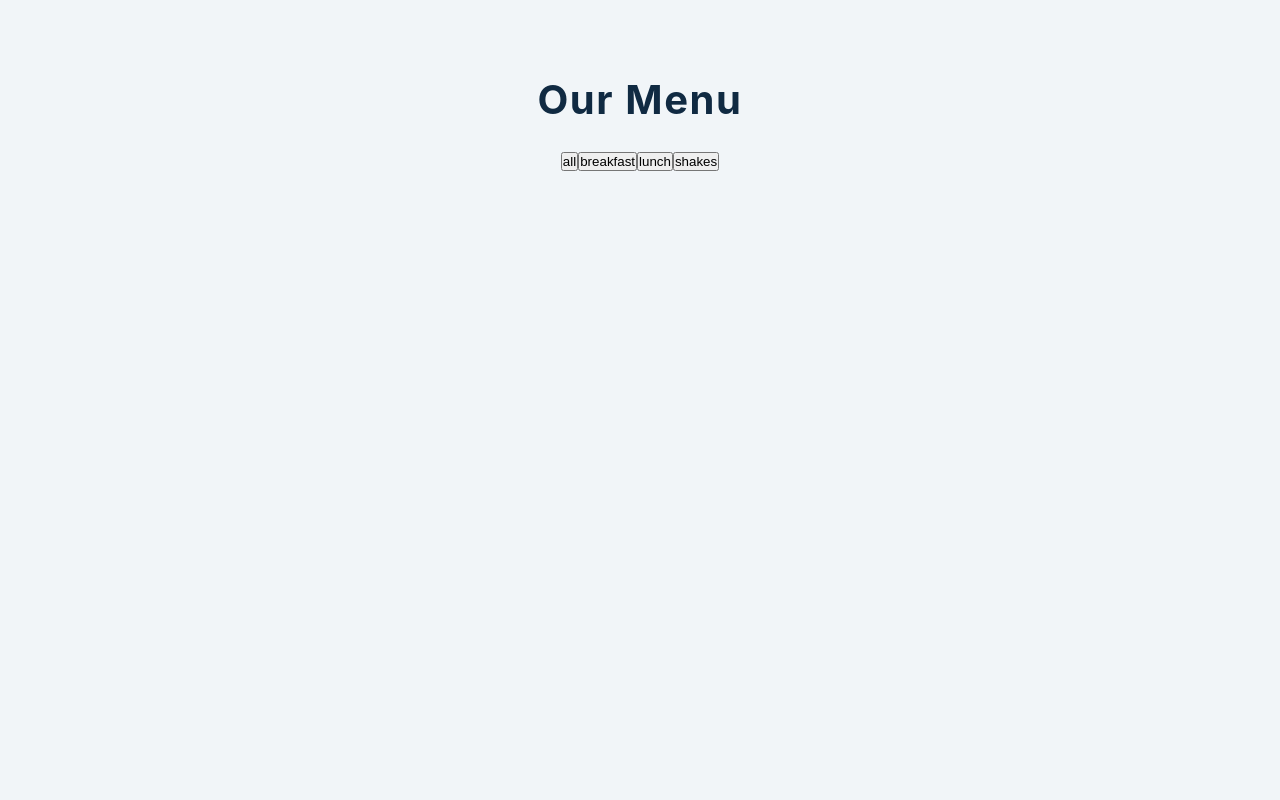
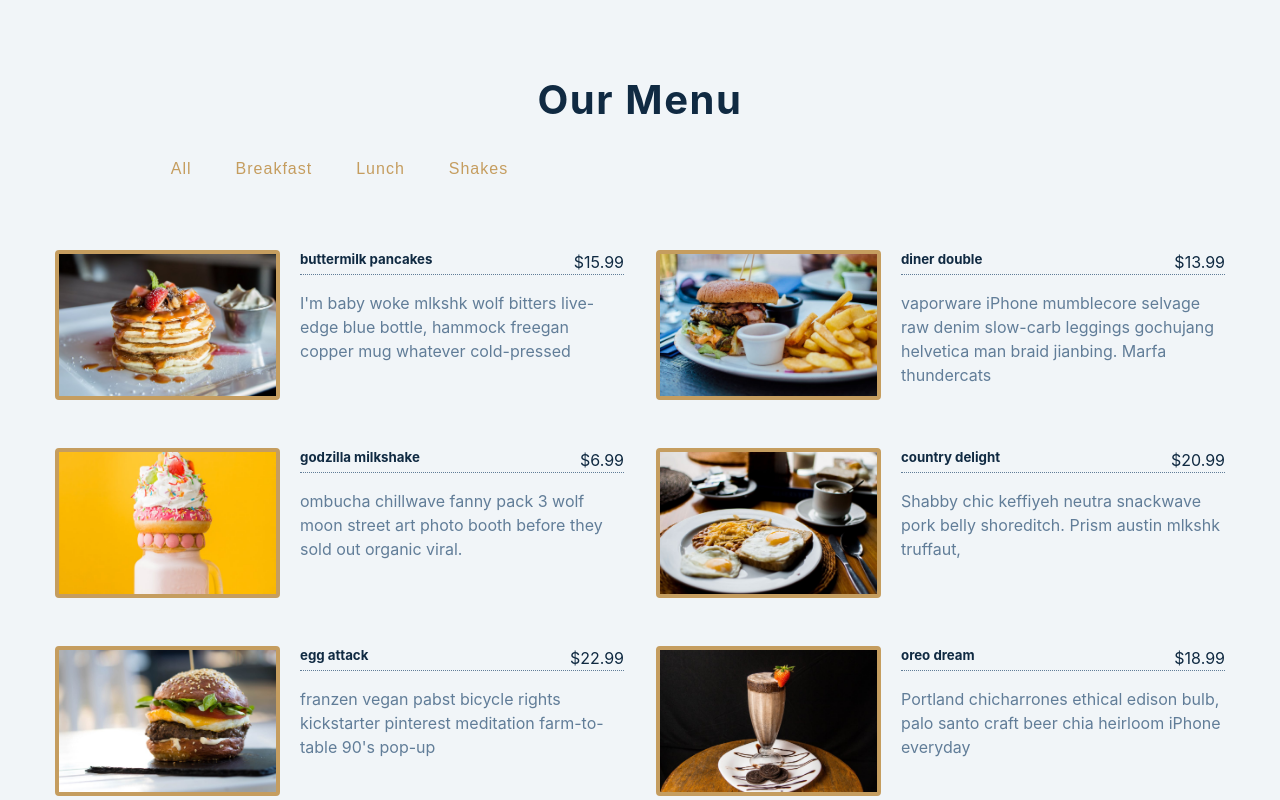
Before and after one commit to UsamaBhakrani/Restaurant-Menu-React, a React (Vite) app: page / in a window 1280 px wide. Shown: the top 800 px of the page. Built offline with nearby package versions, Linux system fonts and the light colour scheme.

Commit message:
setting application state

```diff
--- a/src/App.jsx
+++ b/src/App.jsx
@@ -1,9 +1,16 @@
 import menu from "./data";
+import Menu from "./Menu";
 import Categories from "./Categories";
+import { useState } from "react";
 
 const categories = ["all", "breakfast", "lunch", "shakes"];
 
 const App = () => {
+  const [category, setCategory] = useState("");
+  const [visibleMenu, setVisibleMenu] = useState(menu);
+  console.log(category);
+  console.log(visibleMenu);
+
   return (
     <main>
       <section className="menu">
@@ -11,16 +18,15 @@ const App = () => {
           <h2>Our Menu</h2>
           <div className="title-underline"></div>
         </div>
+        <div className="section-center">
+          <Categories
+            categories={categories}
+            onSelect={(item) => setCategory(item)}
+          />
+        </div>
         <div className="btn-container">
-          {categories.map((item) => {
-            return (
-              <button type="button" className="btn">
-                {item}
-              </button>
-            );
-          })}
+          <Menu menu={menu} />
         </div>
-        <div className="section-center"></div>
       </section>
     </main>
   );
--- a/src/Categories.jsx
+++ b/src/Categories.jsx
@@ -1,6 +1,20 @@
-
-const Categories = () => {
-  return <h2>categories component</h2>;
+const Categories = ({ categories, onSelect }) => {
+  return (
+    <div className="btn-container">
+      {categories.map((item) => {
+        return (
+          <button
+            onClick={() => onSelect(item)}
+            key={item}
+            type="button"
+            className="filter-btn"
+          >
+            {item}
+          </button>
+        );
+      })}
+    </div>
+  );
 };
 
 export default Categories;
--- /dev/null
+++ b/src/Menu.jsx
@@ -0,0 +1,22 @@
+const Menu = ({ menu }) => {
+  return (
+    <div className="section-center">
+      {menu.map((item) => {
+        return (
+          <article key={item.id} className="menu-item">
+            <img src={item.img} alt={item.title} className="photo" />
+            <div className="item-info">
+              <header>
+                <h5>{item.title}</h5>
+                <span className="item-price">${item.price}</span>
+              </header>
+              <p className="item-text">{item.desc}</p>
+            </div>
+          </article>
+        );
+      })}
+    </div>
+  );
+};
+
+export default Menu;
```
